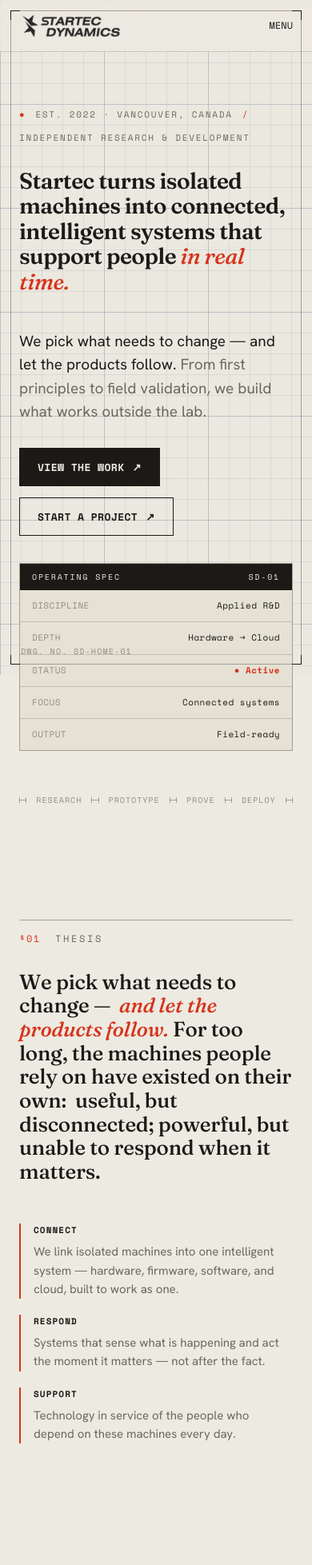
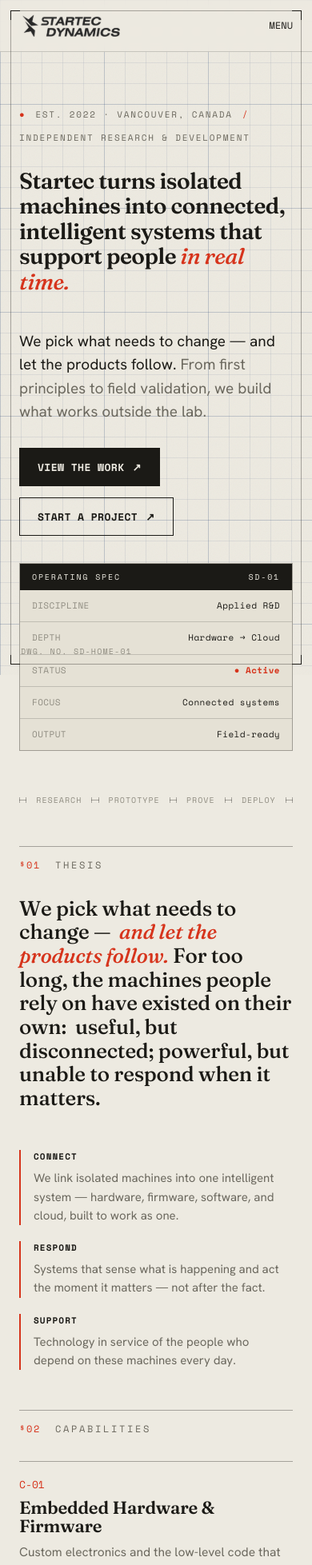
Before and after one commit to SavanKheni/Startec-Dynamics-v2, a React (Vite) app: page / in a window 390 px wide. Shown: the top 1957 px of the page at 80% size. Built offline with nearby package versions, Linux system fonts and the light colour scheme.

Commit message:
feat: add padding styles for plot, hero, and sec sections in StartecHomeSections

```diff
--- a/src/components/HomeSection/StartecHomeSections.css
+++ b/src/components/HomeSection/StartecHomeSections.css
@@ -865,4 +865,16 @@
     .startec-home-sections .methfigs {
         grid-template-columns: 1fr;
     }
+
+    .startec-home-sections .plot {
+        padding: 0px;
+    }
+
+    .startec-home-sections .hero {
+        padding: 70px 0 0px;
+    }
+
+    .startec-home-sections .sec {
+        padding: 50px 0 0;
+    }
 }
```
